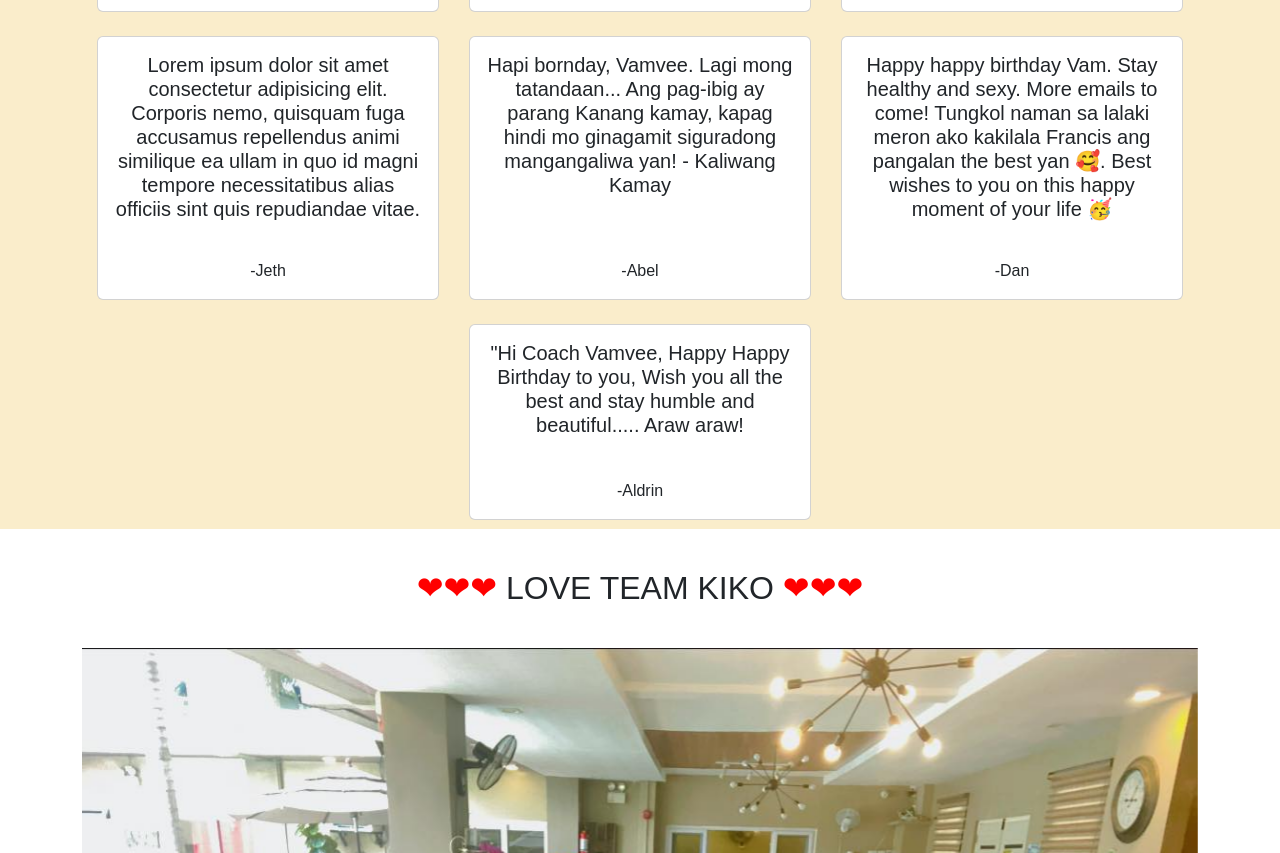
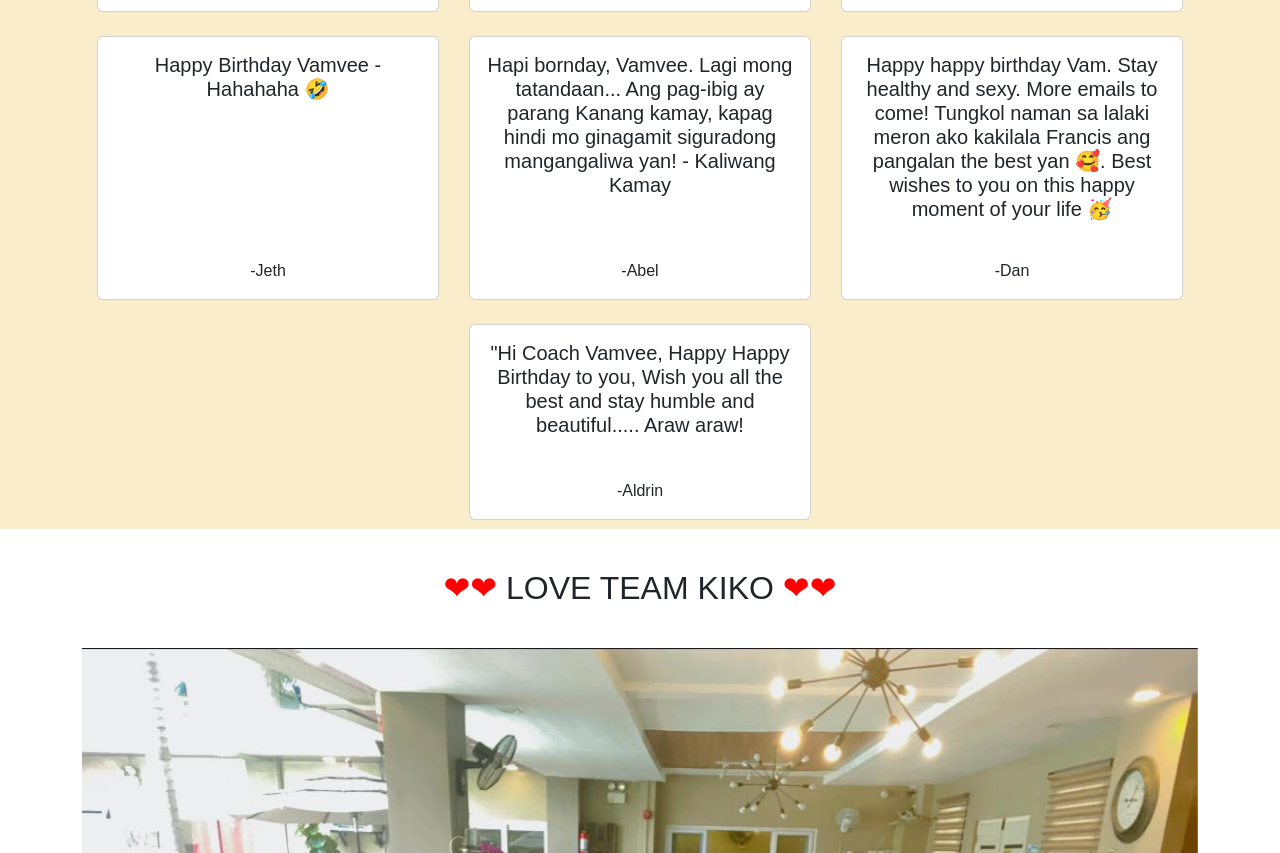
Before and after one commit to contrejohnfrancis/HappyBirthdayVamvee, a plain HTML site: page index.html in a window 1280 px wide. Shown: the part 2230-3083 px from the top of the page. Drawn offline with nearby package versions, Linux system fonts and the light colour scheme.

Commit message:
Update index.html

```diff
--- a/index.html
+++ b/index.html
@@ -144,7 +144,8 @@
 					<div class="col-lg-4 col-md-6 col-sm-12 mb-4">
 						<div class="card project-card h-100" style="margin: 15px;">
 							<div class="card-body d-flex flex-column">
-								<h5 class="card-title" style="min-height: 100px;">Lorem ipsum dolor sit amet consectetur adipisicing elit. Corporis nemo, quisquam fuga accusamus repellendus animi similique ea ullam in quo id magni tempore necessitatibus alias officiis sint quis repudiandae vitae. </h5>
+								<h5 class="card-title" style="min-height: 100px;">Happy Birthday Vamvee
+- Hahahaha 🤣 </h5>
 								<p class="card-text text-justify mt-auto">-Jeth</p>
 							</div>
 						</div>
@@ -192,9 +193,9 @@
 	<section id="Team Kiko" class="Team Kiko text-center">
 		<div class="container">
 			<h2 style="margin: 40px 0;">
-				<span style="color: red;">&#10084;&#10084;&#10084;</span>
+				<span style="color: red;">&#10084;&#10084;</span>
 				LOVE TEAM KIKO
-				<span style="color: red;">&#10084;&#10084;&#10084;</span>
+				<span style="color: red;">&#10084;&#10084;</span>
 			</h2>
 			<div id="carouselExampleFade" class="carousel slide carousel-fade" data-bs-ride="false">
 				<div class="carousel-inner">
```
